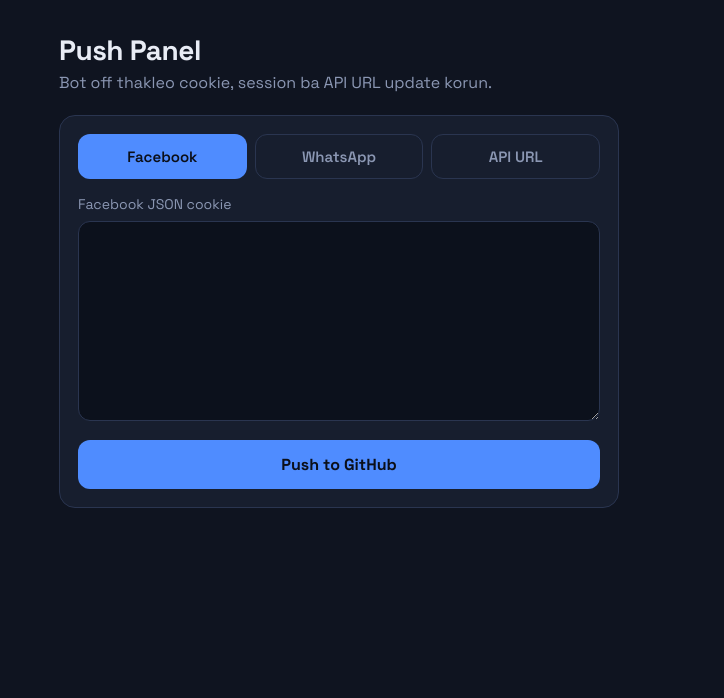
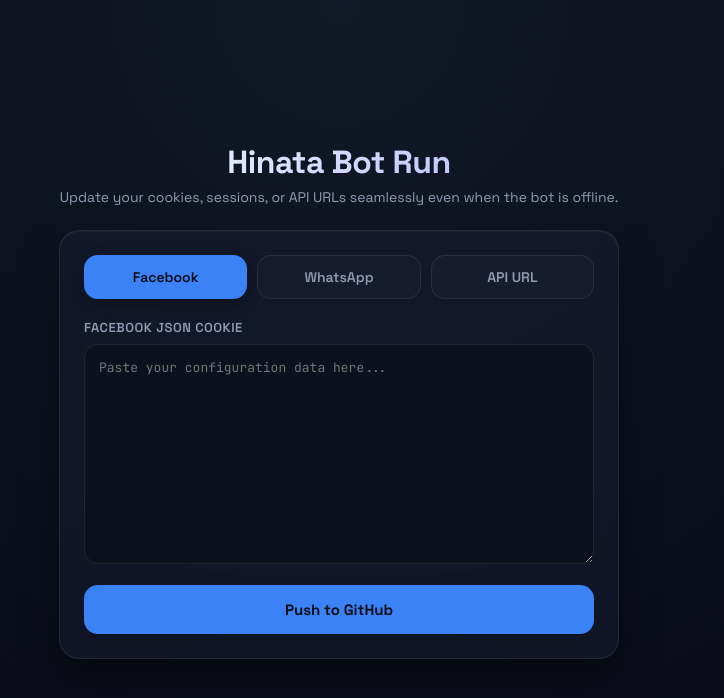
Before and after one commit to samuexe07/Bot-run, a website: page index.html in a window 1280 px wide. Shown: the whole page, without its empty margins (301-1025 px from the left). Drawn offline with Linux system fonts and the light colour scheme.

Commit message:
Update index.html

```diff
--- a/index.html
+++ b/index.html
@@ -1,37 +1,118 @@
 <!doctype html>
-<html lang="bn"><head>
+<html lang="en">
+<head>
 <meta charset="utf-8">
 <meta name="viewport" content="width=device-width, initial-scale=1">
-<title>Push Panel</title>
+<title>Hinata Bot Run</title>
 <link href="https://fonts.googleapis.com/css2?family=Space+Grotesk:wght@400;600;700&family=JetBrains+Mono&display=swap" rel="stylesheet">
 <style>
-:root{--bg:#0f1420;--card:#171e2e;--line:#2a3550;--tx:#e8ecf5;--mut:#8b97b3;--fb:#4f8cff;--wp:#2fd27a;--api:#ffb02e;--ac:var(--fb)}
+:root{
+  --bg: #070913;
+  --card: rgba(20, 26, 44, 0.75);
+  --line: rgba(255, 255, 255, 0.08);
+  --tx: #f0f4ff;
+  --mut: #8f9bb3;
+  --fb: #3b82f6;
+  --wp: #10b981;
+  --api: #f59e0b;
+  --ac: var(--fb);
+}
 *{box-sizing:border-box}
-body{margin:0;min-height:100vh;background:var(--bg);color:var(--tx);font-family:'Space Grotesk',system-ui,sans-serif;display:flex;justify-content:center;padding:20px}
+body{
+  margin:0;
+  min-height:100vh;
+  background: radial-gradient(circle at top, #111827 0%, #070913 100%);
+  color:var(--tx);
+  font-family:'Space Grotesk',system-ui,sans-serif;
+  display:flex;
+  justify-content:center;
+  align-items:center;
+  padding:20px;
+}
 .wrap{width:100%;max-width:560px}
-h1{font-size:28px;margin:12px 0 4px;letter-spacing:-.5px}
-p.sub{color:var(--mut);margin:0 0 22px}
-.card{background:var(--card);border:1px solid var(--line);border-radius:16px;padding:18px}
-.tabs{display:flex;gap:8px;margin-bottom:16px}
-.tab{flex:1;padding:12px 6px;border-radius:12px;border:1px solid var(--line);background:transparent;color:var(--mut);font-weight:600;font-size:15px;font-family:inherit;cursor:pointer}
-.tab.on{color:#0b0f19;border-color:transparent}
+.header-box{
+  text-align: center;
+  margin-bottom: 24px;
+}
+h1{
+  font-size:32px;
+  margin:0 0 6px;
+  letter-spacing:-.5px;
+  background: linear-gradient(135deg, #fff 0%, #a5b4fc 100%);
+  -webkit-background-clip: text;
+  -webkit-text-fill-color: transparent;
+}
+p.sub{color:var(--mut);margin:0;font-size:14px}
+.card{
+  background:var(--card);
+  backdrop-filter: blur(16px);
+  -webkit-backdrop-filter: blur(16px);
+  border:1px solid var(--line);
+  box-shadow: 0 20px 40px rgba(0,0,0,0.4), inset 0 1px 0 rgba(255,255,255,0.05);
+  border-radius:20px;
+  padding:24px
+}
+.tabs{display:flex;gap:10px;margin-bottom:20px}
+.tab{
+  flex:1;
+  padding:12px 8px;
+  border-radius:14px;
+  border:1px solid var(--line);
+  background:rgba(255,255,255,0.02);
+  color:var(--mut);
+  font-weight:600;
+  font-size:14px;
+  font-family:inherit;
+  cursor:pointer;
+  transition: all 0.25s ease;
+}
+.tab:hover{background:rgba(255,255,255,0.05); color:var(--tx)}
+.tab.on{color:#0b0f19;border-color:transparent;box-shadow: 0 4px 15px rgba(0,0,0,0.3)}
 .tab[data-p=fb].on{background:var(--fb)}.tab[data-p=wp].on{background:var(--wp)}.tab[data-p=api].on{background:var(--api)}
-label{display:block;font-size:14px;color:var(--mut);margin-bottom:8px}
-select,textarea{width:100%;background:#0c111c;border:1px solid var(--line);border-radius:12px;color:var(--tx);padding:12px;font-family:'JetBrains Mono',monospace;font-size:13px}
-select{margin-bottom:8px;font-size:15px}
-textarea{min-height:200px;resize:vertical}
-textarea:focus,select:focus{outline:2px solid var(--ac);outline-offset:1px}
-.cur{font-family:'JetBrains Mono',monospace;font-size:12px;color:var(--mut);word-break:break-all;margin-bottom:14px}
+label{display:block;font-size:13px;font-weight: 600;color:var(--mut);margin-bottom:8px;text-transform: uppercase;letter-spacing: 0.5px}
+select,textarea{
+  width:100%;
+  background:rgba(12, 17, 28, 0.7);
+  border:1px solid var(--line);
+  border-radius:14px;
+  color:var(--tx);
+  padding:14px;
+  font-family:'JetBrains Mono',monospace;
+  font-size:13px;
+  transition: all 0.2s ease;
+}
+select{margin-bottom:8px;font-size:14px;cursor:pointer}
+textarea{min-height:220px;resize:vertical}
+textarea:focus,select:focus{outline:none;border-color:var(--ac);box-shadow: 0 0 0 3px rgba(59, 130, 246, 0.15)}
+.cur{font-family:'JetBrains Mono',monospace;font-size:12px;color:var(--mut);word-break:break-all;margin-bottom:16px;padding:8px 12px;background:rgba(0,0,0,0.2);border-radius:8px;border:1px dashed var(--line)}
 #keyBox{display:none}
-button.go{width:100%;margin-top:14px;padding:14px;border:0;border-radius:12px;background:var(--ac);color:#0b0f19;font:700 16px 'Space Grotesk',sans-serif;cursor:pointer}
-button.go:disabled{opacity:.5}
-.msg{margin-top:14px;padding:12px;border-radius:12px;font-size:14px;display:none}
-.msg.ok{display:block;background:#12301f;color:#7df0b0}
-.msg.err{display:block;background:#3a1620;color:#ff9aae}
-</style></head><body>
+button.go{
+  width:100%;
+  margin-top:16px;
+  padding:15px;
+  border:0;
+  border-radius:14px;
+  background:var(--ac);
+  color:#0b0f19;
+  font:700 15px 'Space Grotesk',sans-serif;
+  cursor:pointer;
+  transition: transform 0.1s ease, opacity 0.2s;
+  box-shadow: 0 4px 20px rgba(0,0,0,0.2);
+}
+button.go:hover{filter: brightness(1.1)}
+button.go:active{transform: scale(0.98)}
+button.go:disabled{opacity:.5; cursor:not-allowed; transform: none}
+.msg{margin-top:16px;padding:14px;border-radius:12px;font-size:14px;display:none;font-weight: 500}
+.msg.ok{display:block;background:rgba(18, 48, 31, 0.8);border:1px solid rgba(47, 210, 122, 0.3);color:#7df0b0}
+.msg.err{display:block;background:rgba(58, 22, 32, 0.8);border:1px solid rgba(255, 154, 174, 0.3);color:#ff9aae}
+</style>
+</head>
+<body>
 <div class="wrap">
-<h1>Push Panel</h1>
-<p class="sub">Bot off thakleo cookie, session ba API URL update korun.</p>
+  <div class="header-box">
+    <h1>Hinata Bot Run</h1>
+    <p class="sub">Update your cookies, sessions, or API URLs seamlessly even when the bot is offline.</p>
+  </div>
 
   <div class="card">
     <div class="tabs">
@@ -41,30 +122,32 @@ button.go:disabled{opacity:.5}
     </div>
 
     <div id="keyBox">
-<label for="key">Kon key update korben</label>
+      <label for="key">Target Config Key</label>
       <select id="key"></select>
       <div class="cur" id="cur"></div>
     </div>
 
-<label for="data" id="lbl">Facebook JSON cookie</label>
-<textarea id="data" spellcheck="false"></textarea>
+    <label for="data" id="lbl">Facebook JSON Cookie</label>
+    <textarea id="data" spellcheck="false" placeholder="Paste your configuration data here..."></textarea>
+
     <button class="go" id="push">Push to GitHub</button>
     <div class="msg" id="msg"></div>
   </div>
 </div>
+
 <script>
 const $=id=>document.getElementById(id);
 let platform="fb", apiData=null;
-const labels={fb:"Facebook JSON cookie",wp:"WhatsApp session",api:"Notun API URL"};
+const labels={fb:"Facebook JSON Cookie",wp:"WhatsApp Session Data",api:"New API URL"};
 const colors={fb:"--fb",wp:"--wp",api:"--api"};
 function show(el,cls,t){el.className="msg "+cls;el.textContent=t}
 
 function showCurrent(){
   const v=apiData&&apiData[$("key").value];
-  $("cur").textContent="Ekhon: "+(Array.isArray(v)?v.join(", "):(v||""));
+  $("cur").textContent="Current: "+(Array.isArray(v)?v.join(", "):(v||"None"));
 }
 async function loadKeys(){
-  $("cur").textContent="Load hocche...";
+  $("cur").textContent="Loading keys...";
   try{
     const r=await fetch("/keys"); const j=await r.json();
     if(!r.ok) throw new Error(j.error);
@@ -77,7 +160,7 @@ async function loadKeys(){
   }catch(e){
     apiData=null;
     $("key").innerHTML='<option value="mahmud">mahmud</option>';
-    $("cur").textContent="Key list load hoyni ("+e.message+"). Default: mahmud";
+    $("cur").textContent="Failed to load keys ("+e.message+"). Defaulting to: mahmud";
   }
 }
 $("key").onchange=showCurrent;
@@ -93,19 +176,21 @@ document.querySelectorAll(".tab").forEach(b=>b.onclick=()=>{
 });
 
 $("push").onclick=async()=>{
-  const btn=$("push"); btn.disabled=true; btn.textContent="Pushing...";
+  const btn=$("push"); btn.disabled=true; btn.textContent="Pushing to repository...";
   try{
     const body={platform,data:$("data").value};
     if(platform==="api") body.key=$("key").value||"mahmud";
     const r=await fetch("/push",{method:"POST",headers:{"Content-Type":"application/json"},body:JSON.stringify(body)});
     const j=await r.json();
-    if(!r.ok) show($("msg"),"err","Update hoyni: "+j.error);
+    if(!r.ok) show($("msg"),"err","Update failed: "+j.error);
     else {
-      show($("msg"),"ok","Update hoyeche. Bot cholte kichu minute lagte pare.");
+      show($("msg"),"ok","Successfully updated! It may take a couple of minutes for the bot to restart.");
       $("data").value="";
       if(platform==="api") loadKeys();
     }
   }catch(e){show($("msg"),"err","Network error: "+e.message)}
   btn.disabled=false; btn.textContent="Push to GitHub";
 };
-</script></body></html>
+</script>
+</body>
+</html>
```
Lines whose indentation alone changed are shown as unchanged.
